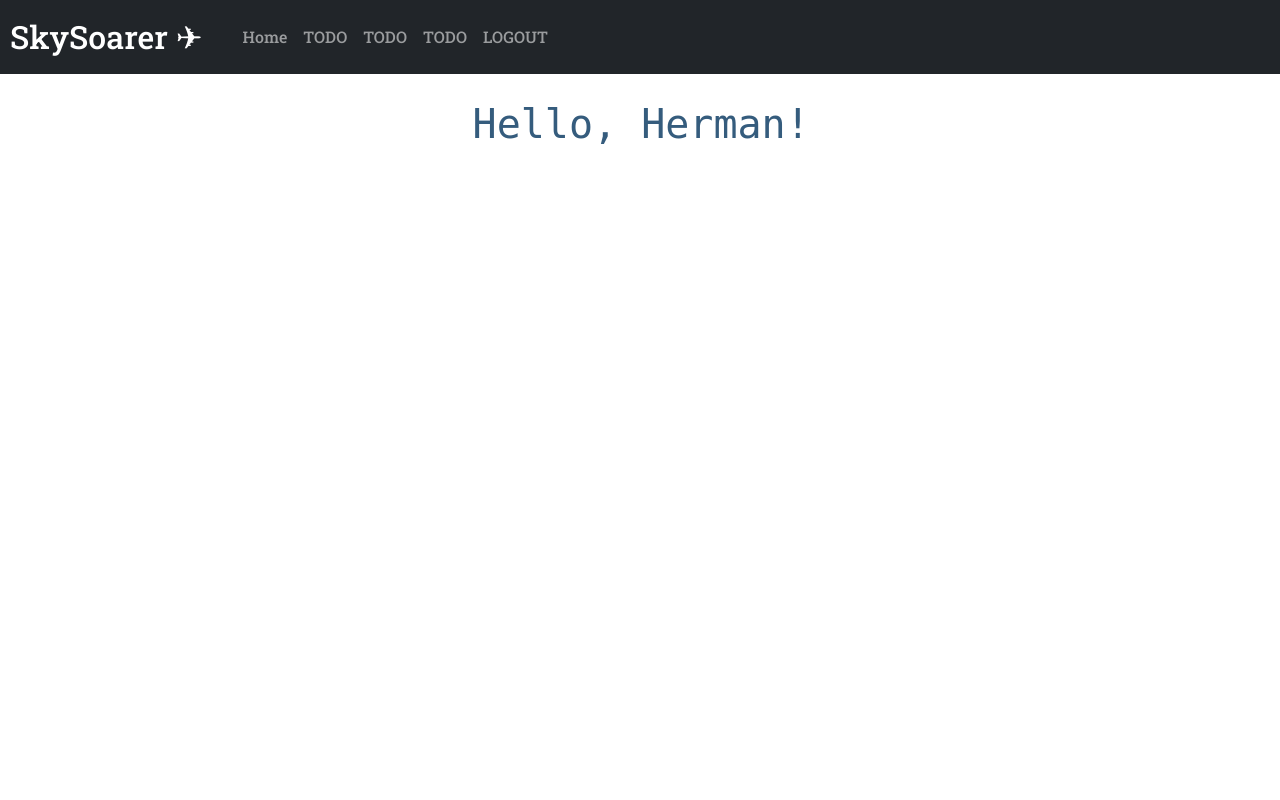
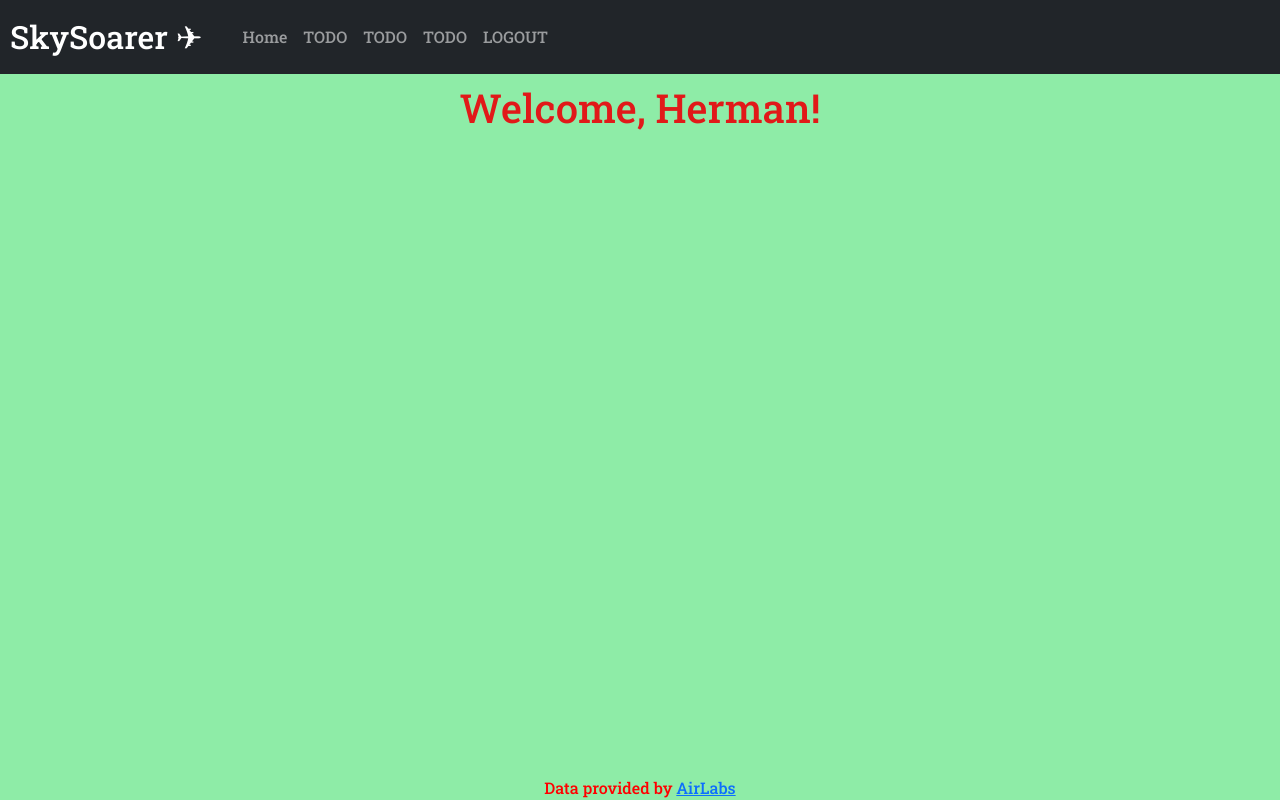
Before and after one commit to cpez04/SkySoarer, a Flask app: page / in a window 1280 px wide. Run offline with Flask 2, Linux system fonts and the light colour scheme; a user stored in the database is signed in; some libraries are stand-ins or nearby versions.

Commit message:
cs tings

```diff
--- a/Source/app.py
+++ b/Source/app.py
@@ -34,7 +34,7 @@ def after_request(response):
 @login_required
 def index():
     name = db.execute("SELECT name FROM userdata WHERE id = ?", session["user_id"])[0]['name']
-    return render_template("main.html", name=name)
+    return render_template("main.html", name=name.split()[0])
 
 
 @app.route("/login", methods=["GET", "POST"])
@@ -66,7 +66,7 @@ def login():
         session["user_id"] = rows[0]["id"]
 
         # Redirect user to home page
-        return render_template("main.html")
+        return redirect("/")
 
     # User reached route via GET (as by clicking a link or via redirect)
     else:
@@ -97,6 +97,8 @@ def register():
             return apology("you already have an account", 400)
         elif not request.form.get("password"):
             return apology("must provide password", 400)
+        elif len(request.form.get("password")) < 6:
+            return apology("password must be > 6 characters")
         elif not request.form.get("confirmpassword"):
             return apology("must provide confirmation", 400)
         elif (request.form.get("password") != request.form.get("confirmpassword")):
@@ -104,4 +106,5 @@ def register():
 
         db.execute("INSERT INTO userdata (name, hash, email) VALUES (?,?,?)", request.form.get("name"), generate_password_hash(
                 request.form.get("password"), method='pbkdf2:sha256', salt_length=8), request.form.get("email"))
+
         return render_template("login.html")
--- a/Source/static/styles.css
+++ b/Source/static/styles.css
@@ -54,118 +54,30 @@ body {
     margin-right: 0;
 }
 
-.container{
-    width: 100%;
-    margin-left: auto;
-    margin-right: auto;
-    text-align: center;
-    margin-top: -300px; /* don't put negative number: try modify padding */
-  }
+.homepagewelcome
+{
+    margin-top: auto;
+}
 
-  .containerregister{
-    width: 100%;
-    margin-left: auto;
-    margin-right: auto;
-    text-align: center;
-    margin-top: 0 px; /* don't put negative number: try modify padding */
-  }
-
-  .container h1:nth-child(1) {
-    color: #355c7d;
-    font-family: 'Fira Code', monospace;
-    font-weight: 500;
-    font-size: 40px;
-    margin: 0 0 0 35%;
-    text-align: left;
-    white-space: nowrap;
-    overflow: hidden;
-    width: 330px;
-    animation: type 1.0s steps(40,end) forwards;
-  }
-
-  .container h1:nth-child(2) {
-    opacity: 0;
-    margin: 0 auto auto auto;
-    background: blue;
-    font-weight: 800;
-    font-size: 100px;
-    width: 430px;
-    -webkit-background-clip: text;
-    -webkit-text-fill-color: transparent;
-    overflow: hidden;
-    animation: shring-animation 1.0s steps(40,end) 2s forwards, blink .5s step-end infinite alternate;
-    font-family: 'Roboto Slab', serif;
-    font-weight: 300;
-    background-position: center center;
-    background-repeat: no-repeat;
-    background-size: cover;
-    background-blend-mode: multiply;
-  }
-
-  @keyframes shring-animation {
-    0% {
-      background-position: 0 0;
-      opacity: 0;
-      width: 0;
-    }
-    1% {
-      background-position: 0 0;
-      opacity: 1;
-      border-right: 1px solid orange;
-    }
-    50% {
-      background-position: 150px 0;
-      opacity: 1;
-      border-right: 1px solid orange;
-    }
-    100% {
-      background-position: 400px 0;
-      opacity: 1;
-      border-right: 1px solid orange;
-    }
-  }
-
-  @keyframes type {
-    0% {
-      width: 0;
-    }
-    1%, 99%{
-      border-right: 1px solid orange;
-    }
-    100%{
-      border-right: none;
-    }
-  }
-
-  @keyframes blink {
-    50% {
-      border-color: transparent;
-    }
-  }
+.welcometext /* changes color of Welcome, (name) text! */
+{
+  color:rgb(225, 25, 25)
+}
 
 
-  * {
-    outline: none;
-    box-sizing: border-box;
-  }
-
-  body {
+body {
     margin: 0;
     display: flex;
     align-items: center;
     justify-content: center;
     flex-direction: column;
     min-height: 100vh;
-    background-color: rgb(255, 255, 255);
-    color: white;
+    background-color: rgb(142, 236, 167);
+    color: rgb(255, 0, 0);
     font-family: 'Roboto Slab', serif;
     font-weight: 300;
-    background-position: center center;
-    background-repeat: no-repeat;
-    background-size: cover;
-    background-blend-mode: multiply;
   }
 
-  h1 {
-    font-size: 3vw;
-  }
+footer {
+  margin-top: auto;
+}
--- a/Source/templates/layout.html
+++ b/Source/templates/layout.html
@@ -69,8 +69,7 @@
             {% block main %}{% endblock %}
       </main>
 
-        <footer>
-        </footer>
+        <footer>Data provided by <a href="https://airlabs.co/" target="_blank" >AirLabs</footer>
 
     </body>
 
--- a/Source/templates/main.html
+++ b/Source/templates/main.html
@@ -6,8 +6,8 @@
 {% endblock %}
 
 {% block main %}
-<div class="container">
-    <h1>Hello, {{name}}!</h1>
+    <div style= "margin-top: 30px; font-size: 40px"
+    <h1 class="welcometext">Welcome, {{name}}!</h1>
 </div>
 
 {% endblock %}
```
Also changed, not shown: Source/skysoarer.db, 2 other files.
